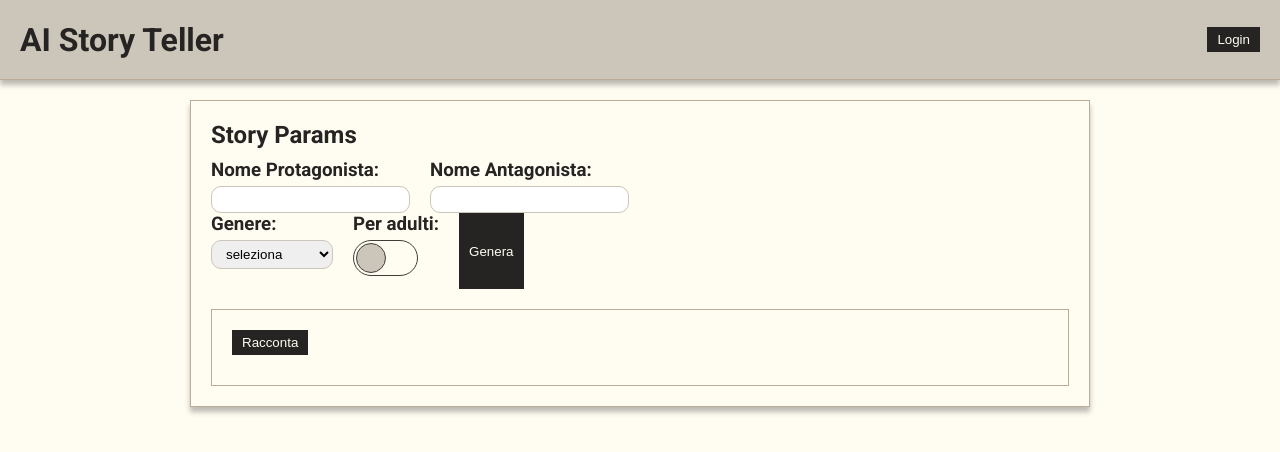
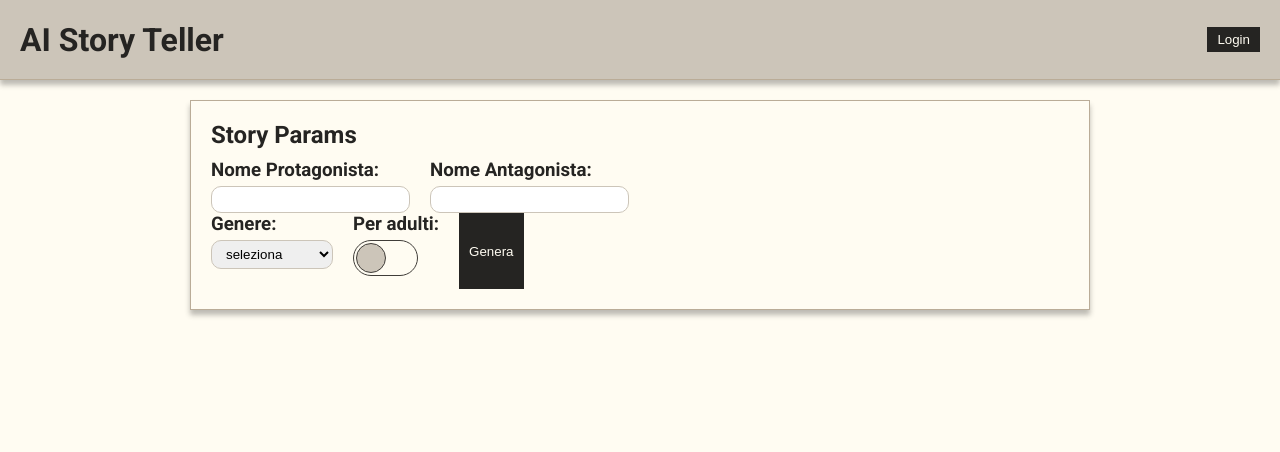
Before and after one commit to meliasil/ai-story-teller, a Next.js app: page / in a window 1280 px wide. Shown: the top 452 px of the page. Built offline with nearby package versions, Linux system fonts and the light colour scheme.

Commit message:
feat: add HandleStopVoice

```diff
--- a/src/pages/index.tsx
+++ b/src/pages/index.tsx
@@ -24,6 +24,8 @@ export default function Home() {
 
   const [loading, setLoading] = useState(false);
   const [error, setError] = useState(false);
+
+  const [isPlaying, setIsPlaying] = useState(false);
 
   const handleGenerate = async () => {
     setLoading(true);
@@ -58,9 +60,20 @@ export default function Home() {
 const handleVoice = () => {
   const  utterance = new SpeechSynthesisUtterance(response);
   utterance.lang = "it-IT";
+  setIsPlaying(true);
+  speechSynthesis.speak(utterance)
 
-  speechSynthesis.speak(utterance)
+  utterance.onend = () => {
+    setIsPlaying(false)
+  }
 }
+
+const handleStopVoice = () => {
+
+  speechSynthesis.cancel();
+  setIsPlaying(false);
+}
+
 
   return (
     <>
@@ -111,15 +124,22 @@ const handleVoice = () => {
 
           {error && <p>errore nella generazione</p>}
 
-            {loading ? (
+            {loading && (
               <div className={style.loading}>
                 <p>loading...</p>
               </div>
-            ) : (
+            )}
+            { !loading && response && (
               <div className={style.result}>
-                <div className={style.btn}><Button label="Racconta" onClick={handleVoice}/>
+                <div className={style.btn}>
+                  {isPlaying ? (
+                    <Button label="Stop" onClick={handleStopVoice}/>
+                  ) : (
+                    <Button label="Racconta" onClick={handleVoice}/>
+                  )}
                 </div>
-                {response}</div>
+                {response}
+                </div>
             )}
           </WindowBox>
         </div>
```
